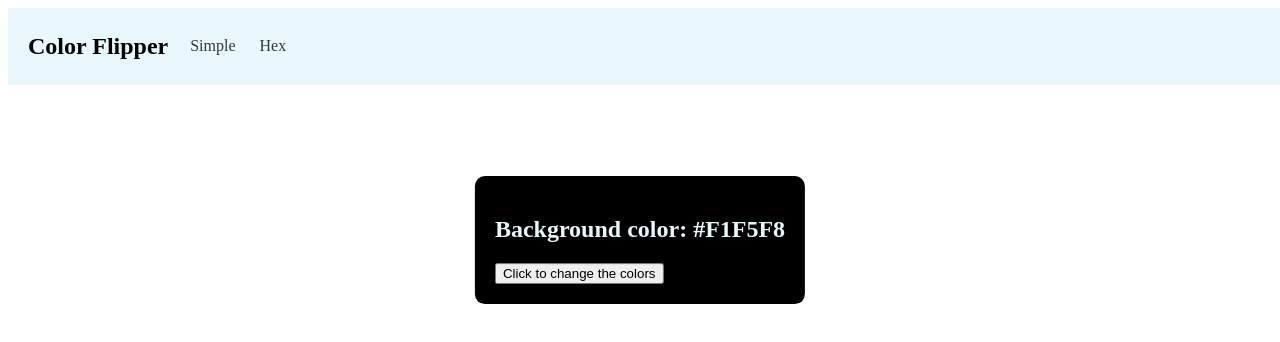
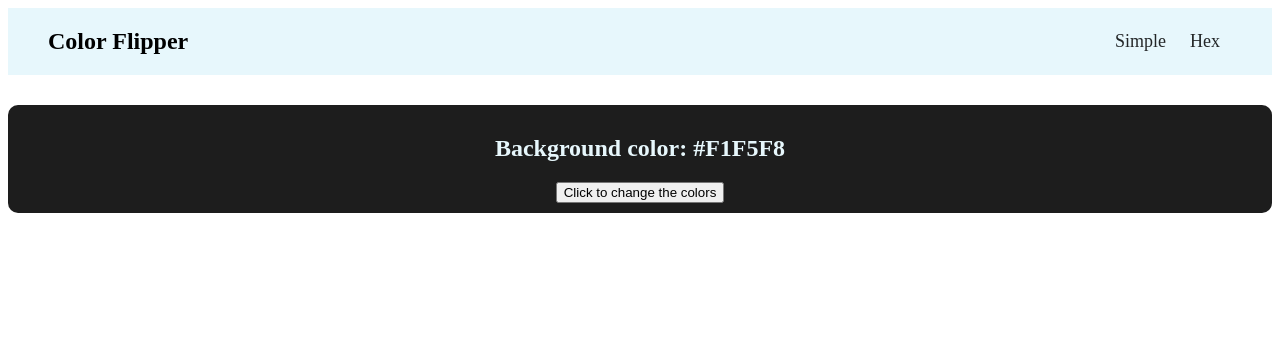
Before and after one commit to CamillaTeodoro/color-flipper, a plain HTML site: page hex.html in a window 1280 px wide. Drawn offline with Linux system fonts and the light colour scheme.

Commit message:
usando flexbox

```diff
--- a/hex.html
+++ b/hex.html
@@ -9,9 +9,9 @@
 
 </head>
 <body>
-   <nav class="nav-bar">
+   <nav>
        <div class= "nav-center">
-           <h2>Color Flipper</h2>
+           <h1>Color Flipper</h1>
            <ul class = "nav-links">
                <li>
                    <a href="index.html">Simple</a>
@@ -27,7 +27,7 @@
           <h2> Background color: <span class= "color"> #F1F5F8
               </span>
           </h2>
-          <button type="button" class= "btn btn-hero" id= "btn">Click to change the colors</button>
+          <button type="button" class= "btn" id= "btn">Click to change the colors</button>
       </div>
    </main>
     <script src="hex.js"></script>
--- a/styles.css
+++ b/styles.css
@@ -1,15 +1,18 @@
 .nav-center {
-  position: fixed;
+  margin: 0;
+  display: flex;
+  justify-content: space-between;
   background: rgb(231, 247, 252);
-  display: flex;
   align-items: center;
-  width: 100%;
-  padding: 5px 20px;
 }
 
 .nav-links {
+  display: flex;
+  justify-content: center;
+  align-items: flex-end;
   list-style-type: none;
   margin: 10px;
+  margin-right: 40px;
   padding: 0;
 }
 
@@ -21,31 +24,30 @@ li a {
   display: block;
   padding: 12px;
   text-decoration: none;
-  color: rgb(52, 56, 58);
+  color: rgb(35, 38, 39);
+  font-size: 18px;
 }
 
 li a:hover {
-  color: rgb(247, 8, 8);
+  color: rgb(247, 8, 139);
   text-decoration: none;
 }
 
 .container {
-  position: absolute;
-  top: 30%;
-  margin-right: -50%;
-  left: 50%;
-  transform: translate(
-    -50%,
-    -50%
-  ); /*mover o elemento 50% de sua largura para a esquerda*/
-  width: fit-content;
-  height: fit-content;
-  background-color: black;
+  /* width: 50%; */
+  display: flex;
+  flex-direction: column;
+  align-content: space-between;
+  align-items: center;
+  justify-content: center;
+  margin-top: 30px;
+  background-color: rgb(29, 29, 29);
   color: rgb(231, 247, 252);
-  padding: 20px;
+  padding: 10px;
   border-radius: 10px;
 }
 
-h2 {
+h1 {
   text-align: center;
+  margin-left: 40px;
 }
```
Also changed, not shown: index.html (+3 -3 lines).
